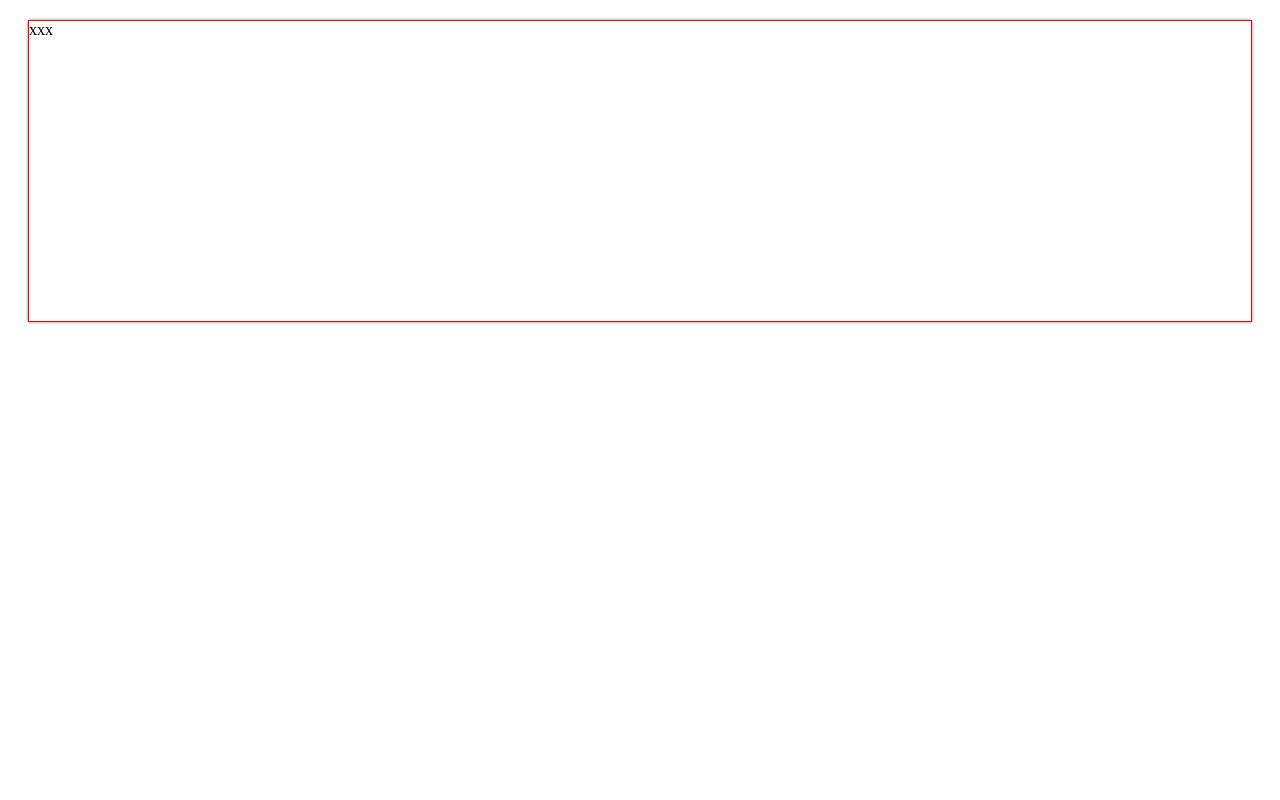
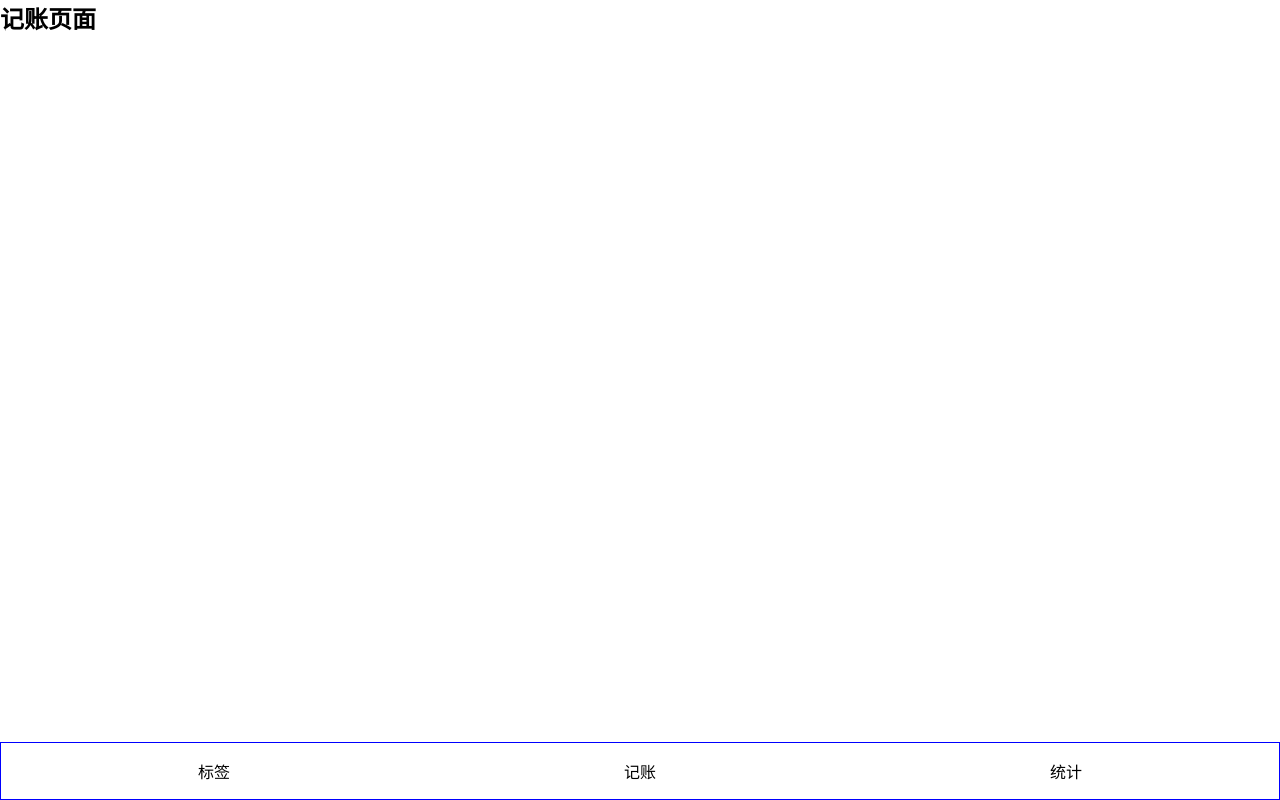
Before and after one commit to Suizhazha/money, a React (Create React App) app: page /#/money in a window 1280 px wide. Built offline with nearby package versions, Linux system fonts and the light colour scheme.

Commit message:
初步完成导航栏布局

```diff
--- a/package.json
+++ b/package.json
@@ -13,6 +13,7 @@
     "node-sass": "npm:dart-sass",
     "react": "^16.13.1",
     "react-dom": "^16.13.1",
+    "react-router-dom": "^5.2.0",
     "react-scripts": "3.4.3",
     "styled-components": "^5.2.0",
     "typescript": "~3.7.2"
@@ -39,6 +40,7 @@
     ]
   },
   "devDependencies": {
+    "@types/react-router-dom": "^5.1.5",
     "@types/styled-components": "^5.1.3"
   }
 }
--- a/src/App.tsx
+++ b/src/App.tsx
@@ -1,20 +1,92 @@
 import React from 'react';
-import styled from 'styled-components'
+import {
+  HashRouter as Router,
+  Switch,
+  Route,
+  Link,
+  Redirect
+} from 'react-router-dom';
+import styled from 'styled-components';
 
-const Box = styled.div `
- border: 1px solid red;
- min-width: 300px;
- min-height: 300px;
- margin: 20px;
- box-shadow:  0 0 3px rgba(0,0,0,0.5);
+
+const Wrapper = styled.div`
+height: 100vh;
+display: flex;
+flex-direction: column;
+`;
+
+const Main = styled.div`
+flex-grow: 1;
+overflow: auto;
 `
+const Nav = styled.nav`
+border: 1px solid blue;
+>ul{
+ display: flex;
+ >li{
+ width: 33.33333%;
+ text-align: center;
+ padding: 16px;
+ }
+}
+`
+
 
 function App() {
   return (
-    <div >
-      <Box>xxx</Box>
-    </div>
+    <Router>
+      <Wrapper>
+
+        <Main>
+        <Switch>
+          <Route path="/tags">
+            <Tags/>
+          </Route>
+          <Route path="/money">
+            <Money/>
+          </Route>
+          <Route path="/statistics">
+            <Statistics/>
+          </Route>
+          <Redirect exact from='/' to='money'/>
+          <Route path="*">
+            <NoMatch/>
+          </Route>
+        </Switch>
+        </Main>
+        <Nav>
+          <ul>
+            <li>
+              <Link to="/tags">标签</Link>
+            </li>
+            <li>
+              <Link to="/money">记账</Link>
+            </li>
+            <li>
+              <Link to="/statistics">统计</Link>
+            </li>
+          </ul>
+        </Nav>
+
+      </Wrapper>
+    </Router>
   );
 }
 
+function Statistics() {
+  return <h2>统计页面</h2>;
+}
+
+function Tags() {
+  return <h2>标签页面</h2>;
+}
+
+function Money() {
+  return <h2>记账页面</h2>;
+}
+
+function NoMatch() {
+  return <h2>页面不存在</h2>;
+}
+
 export default App;
--- /dev/null
+++ b/src/index.scss
@@ -0,0 +1,22 @@
+@import-normalize;
+
+*{
+   margin: 0;
+   padding: 0;
+   box-sizing: border-box;
+ }
+ *::before{
+   box-sizing: border-box;
+}
+ *::after{
+   box-sizing: border-box;
+ }
+
+ul,ol{
+  list-style: none;
+}
+
+a{
+  text-decoration: none;
+  color: inherit;
+}
--- a/src/index.tsx
+++ b/src/index.tsx
@@ -1,7 +1,7 @@
 import React from 'react';
 import ReactDOM from 'react-dom';
 import App from './App';
-
+import './index.scss'
 
 ReactDOM.render(
   //检查代码错误
```
Also changed, not shown: src/components/Box.tsx (added, +10 -0 lines), 1 other file (tests, documents, lock files or other folders).
